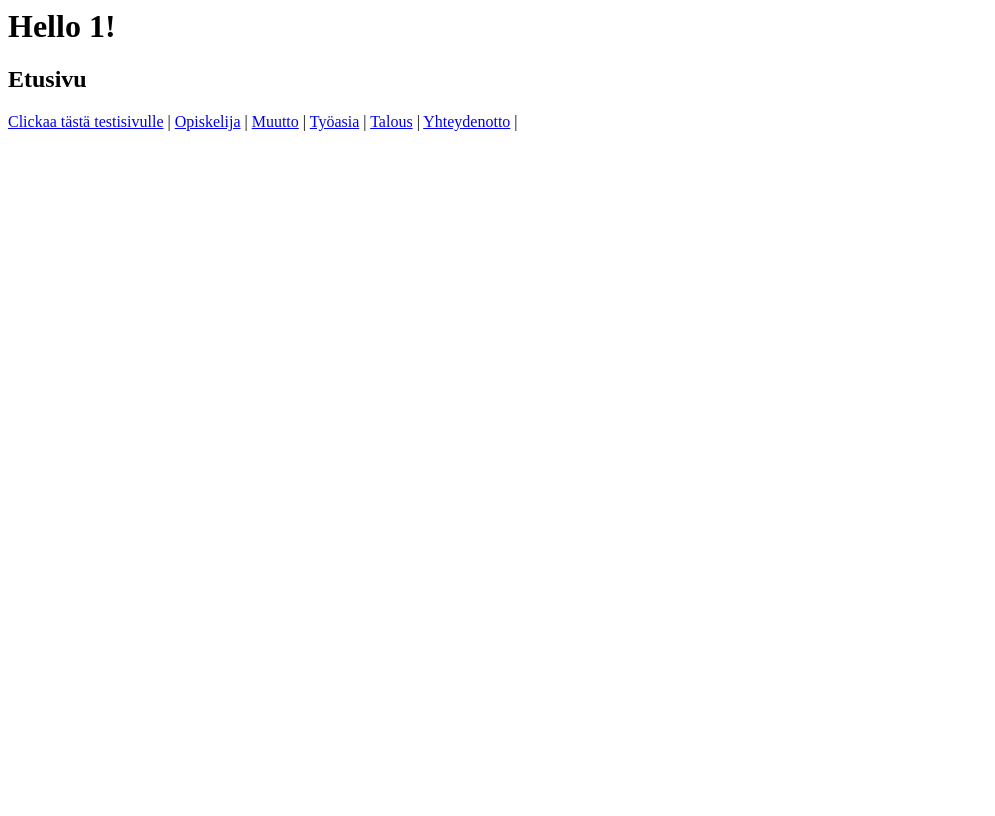
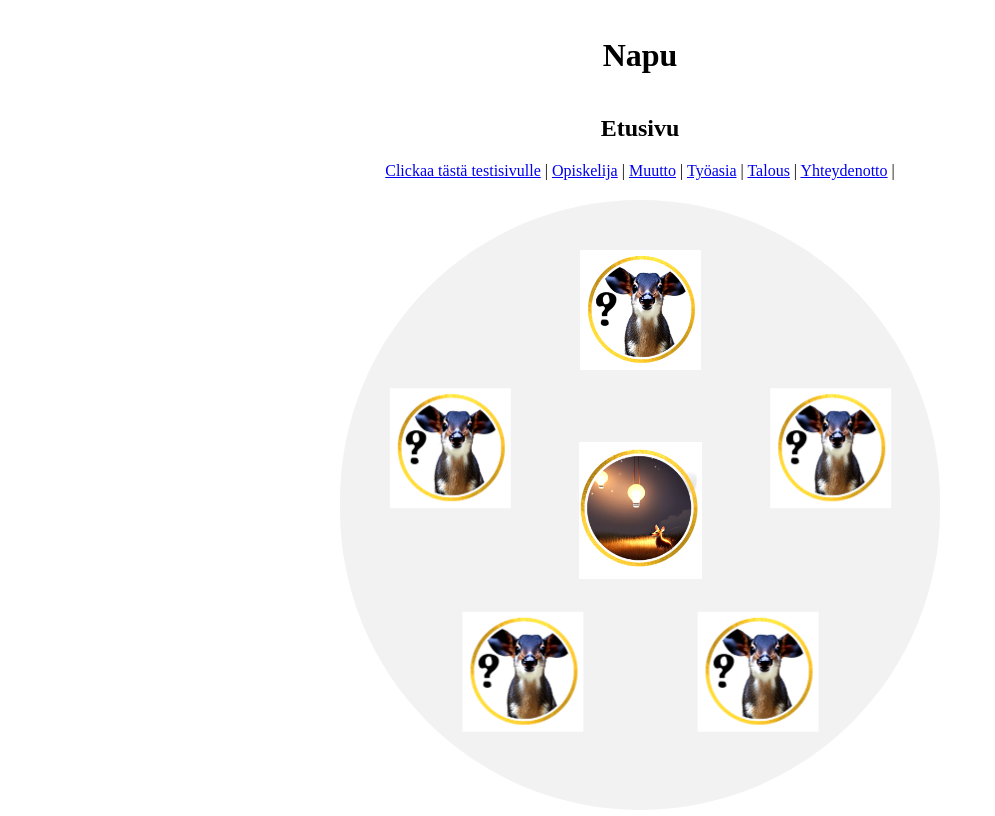
Before and after one commit to opadevelopment/DjangoWebsite, a Django app: page /hello/1/ in a window 1280 px wide. Shown: the whole page, without its empty margins (0-995 px from the left). Before the commit the page ends 131 px from the top, so only its background shows below. Run offline with Django 4.2, Linux system fonts and the light colour scheme.

Commit message:
Muokattu etusivu ympyrä malliin

```diff
--- /dev/null
+++ b/website/static/base.css
@@ -0,0 +1,67 @@
+.etusivu {
+    display: flex;
+    flex-direction: column;
+    justify-content: center;
+    align-items: center;
+    height: 100vh;
+  }
+
+  .circle-container {
+    display: flex;
+    justify-content: center;
+    align-items: center;
+    height: 600px;
+    width: 600px;
+    border-radius: 50%;
+    margin-top: 20px;
+    background-color: #f2f2f2;
+  }
+
+  .center-image {
+    position: absolute;
+    z-index: 1;
+  }
+
+  .circle-image {
+    position: absolute;
+    transform-origin: center bottom;
+  }
+
+
+
+   .circle-image:nth-child(2) {
+    transform: rotate(72deg) translateY(-200px) rotate(-72deg);
+  }
+
+  .circle-image:nth-child(3) {
+    transform: rotate(144deg) translateY(-200px) rotate(-144deg);
+  }
+
+  .circle-image:nth-child(4) {
+    transform: rotate(216deg) translateY(-200px) rotate(-216deg);
+  }
+
+  .circle-image:nth-child(5) {
+    transform: rotate(288deg) translateY(-200px) rotate(-288deg);
+  }
+
+  .circle-image:nth-child(6) {
+    transform: rotate(360deg) translateY(-200px) rotate(-360deg);
+  }
+
+  .circle-item {
+    position: relative;
+  }
+
+  .circle-item img {
+    display: block;
+    margin: 0 auto;
+  }
+
+  .circle-item-text {
+    position: absolute;
+    bottom: -20px; /* Adjust this value to change the distance between the image and text */
+    left: 0;
+    right: 0;
+    text-align: center;
+  }
--- a/website/templates/hello.html
+++ b/website/templates/hello.html
@@ -1,4 +1,9 @@
-<h1>Hello {{ name }}!</h1>
+{% load static %}
+<head>
+    <link rel="stylesheet" type="text/css" href="{% static 'base.css' %}">
+</head>
+<div class = etusivu>
+<h1>Napu</h1>
 
 <h2> Etusivu</h2>
 <nav>
@@ -9,3 +14,16 @@
 <a href="http://127.0.0.1:8000/talous_sivu/">Talous</a> |
 <a href="http://127.0.0.1:8000/yhteydenotto_sivu/">Yhteydenotto</a> |
 </nav>
+<div class = circle-container>
+    <div class="circle-container">
+
+        <img class="center-image" src="{% static 'logo1.png' %}">
+        <img class="circle-image" src="{% static 'logo2.png' %}">
+        <img class="circle-image" src="{% static 'logo2.png' %}">
+        <img class="circle-image" src="{% static 'logo2.png' %}">
+        <img class="circle-image" src="{% static 'logo2.png' %}">
+        <img class="circle-image" src="{% static 'logo2.png' %}">
+    </div>
+</div>
+
+</div>
--- a/website/website/settings.py
+++ b/website/website/settings.py
@@ -116,7 +116,11 @@ USE_TZ = True
 # Static files (CSS, JavaScript, Images)
 # https://docs.djangoproject.com/en/4.1/howto/static-files/
 
-STATIC_URL = 'static/'
+STATIC_URL = '/static/'
+
+STATICFILES_DIRS = [
+    os.path.join(BASE_DIR, 'static')
+]
 
 # Default primary key field type
 # https://docs.djangoproject.com/en/4.1/ref/settings/#default-auto-field
```
Also changed, not shown: website/static/logo1.png (added), website/static/logo2.png (added).
